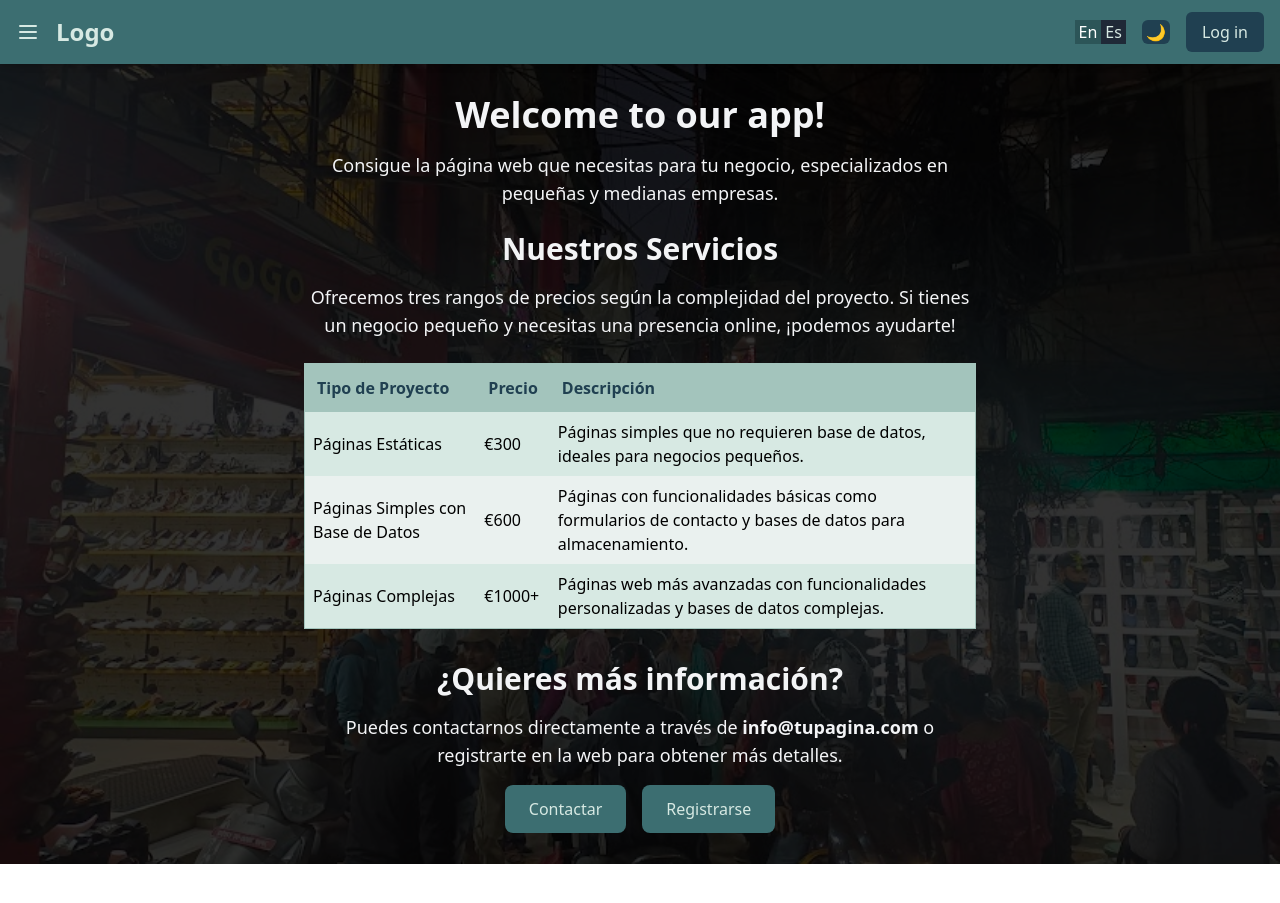
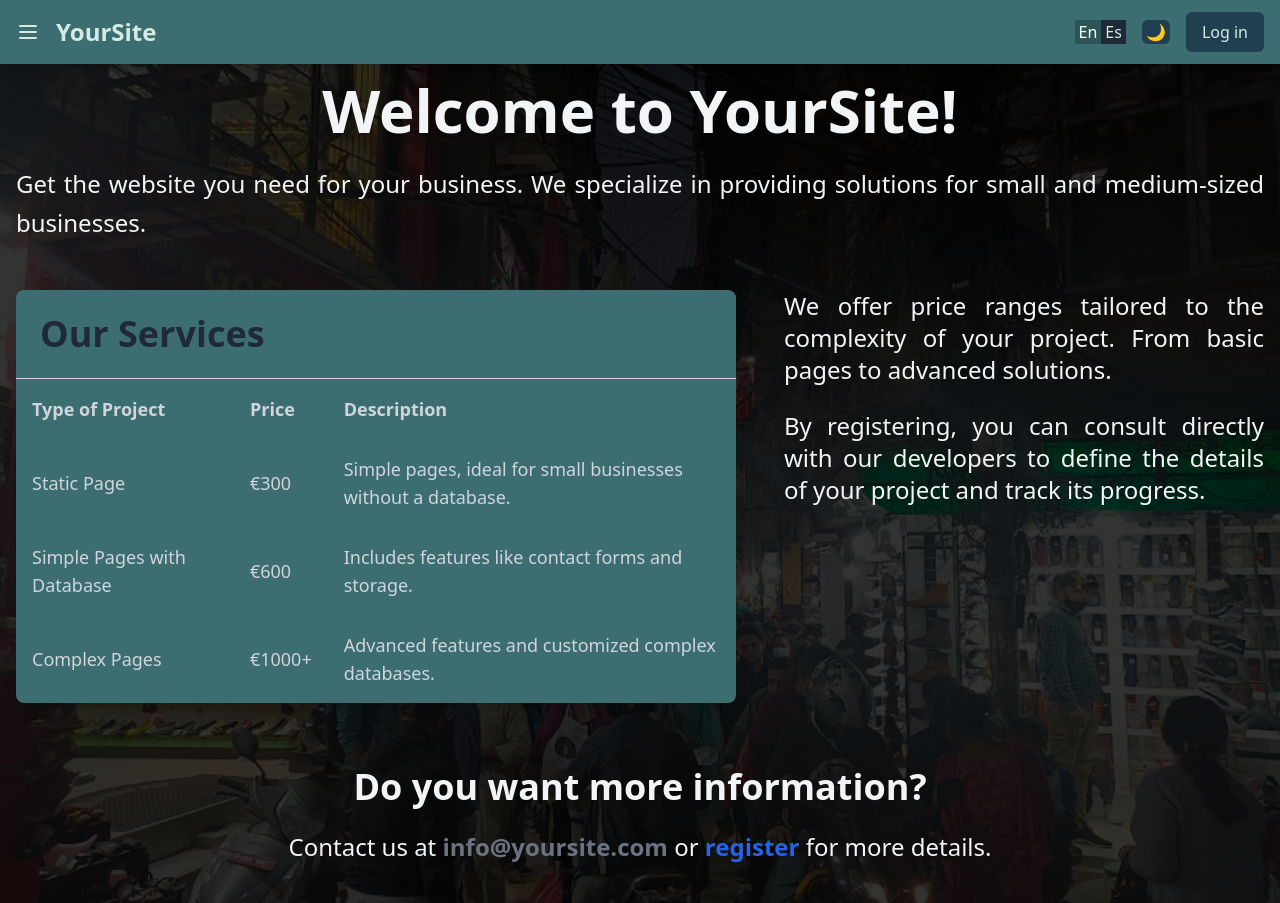
Before and after one commit to hugomdmg/freelance_app, a React (Create React App) app: page / in a window 1280 px wide. Before the commit the page ends 864 px from the top, so only its background shows below. Built offline with nearby package versions, Linux system fonts and the light colour scheme; no server answers.

Commit message:
translate texts

```diff
--- a/public/locales/en/translation.json
+++ b/public/locales/en/translation.json
@@ -1,7 +1,54 @@
 {
-    "welcome": "Welcome to our app!",
-    "button": {
-      "click_me": "Click me",
-      "send": "send"
+  "dashboard": {
+    "welcome": "Welcome to YourSite!",
+    "intro": "Get the website you need for your business. We specialize in providing solutions for small and medium-sized businesses.",
+    "explain1": "We offer price ranges tailored to the complexity of your project. From basic pages to advanced solutions.",
+    "explain2": "By registering, you can consult directly with our developers to define the details of your project and track its progress.",
+    "info": "Do you want more information?",
+    "infotext": {
+      "contact": "Contact us at ",
+      "or": " or ",
+      "details": " for more details.",
+      "link": "register"
+    },
+    "table": {
+      "title": "Our Services",
+      "columns": {
+        "type": "Type of Project",
+        "price": "Price",
+        "description": "Description"
+      },
+      "services": {
+        "static": "Static Page",
+        "staticDescription": "Simple pages, ideal for small businesses without a database.",
+        "simple": "Simple Pages with Database",
+        "simpleDescription": "Includes features like contact forms and storage.",
+        "complex": "Complex Pages",
+        "complexDescription": "Advanced features and customized complex databases."
+      }
     }
+  },
+
+  "projectList":{
+    "title": "Projects list",
+    "projectName": "Project name",
+    "status": "Status",
+    "newProject": "New Project"
+  },
+
+  "projectDetails":{
+    "productionLink": "Production link",
+    "nextMeeting": "Next meeting",
+    "pendingPayment": "Pending payment",
+    "totalPaid": "Total paid",
+    "trelloLink": "Trello link",
+    "makePayment": "Make payment"
+
+  },
+
+  "chat":{
+    "send": "send",
+    "type": "Type your message...",
+    "noMessage": "No messages yet."
   }
+}
--- a/src/Bar/NavBar.js
+++ b/src/Bar/NavBar.js
@@ -39,7 +39,7 @@ const NavBar = ({ user }) => {
                         href="/"
                         className="text-2xl font-bold text-[#d7e9e3] hover:text-[#2c5558] dark:text-white dark:hover:text-gray-400"
                     >
-                        Logo
+                        YourSite
                     </a>
                 </div>
 
--- a/src/Dashboard.js
+++ b/src/Dashboard.js
@@ -2,10 +2,9 @@ import React from "react";
 import { useTranslation } from "react-i18next";
 
 const Dashboard = () => {
-  const { t, i18n } = useTranslation();
+  const { t } = useTranslation();
   const backgroundImageUrl = 'images/people.jpg';
 
-  // Styles for the background image and overlay
   const img = {
     backgroundImage: `url(${backgroundImageUrl})`,
     backgroundSize: 'cover',
@@ -19,81 +18,77 @@ const Dashboard = () => {
     left: 0,
     right: 0,
     bottom: 0,
-    backgroundColor: 'rgba(0, 0, 0, 0.8)', // Dark overlay with some transparency
-    zIndex: 0, // Make sure it's behind the content
+    backgroundColor: 'rgba(0, 0, 0, 0.8)',
+    zIndex: 0,
   };
 
   return (
-    <div
-      className="relative flex flex-col items-center justify-center min-h-screen p-4"
-      style={img}
-    >
-      {/* Overlay for transparency effect */}
+    <div className="relative flex flex-col items-center justify-center min-h-screen p-4" style={img}>
       <div style={overlayStyle}></div>
 
-      {/* Welcome section */}
-      <div className="text-center mb-6 max-w-2xl text-gray-100 dark:text-white relative z-1">
-        <h1 className="text-4xl font-bold">{t("welcome")}</h1>
-        <p className="text-lg mt-4">
-          Consigue la página web que necesitas para tu negocio, especializados en pequeñas y medianas empresas.
+      {/* Welcome Section */}
+      <div className="text-center mb-12 text-gray-100 dark:text-blue-300 relative z-1">
+        <h1 className="text-6xl font-bold mb-6">{t("dashboard.welcome")}</h1>
+        <p className="text-justify text-2xl leading-relaxed">
+          {t("dashboard.intro")}
         </p>
       </div>
 
-      {/* Pricing section */}
-      <div className="text-center max-w-2xl relative z-1">
-        <h3 className="text-3xl font-semibold text-gray-100 mb-4 dark:text-blue-300">
-          Nuestros Servicios
+      {/* Pricing Section */}
+      <div className="flex flex-col lg:flex-row text-center lg:text-left gap-12 items-start relative z-1">
+        {/* Pricing Table */}
+        <div className="w-full bg-[#3c6e71] dark:bg-gray-800 rounded-lg shadow-lg overflow-hidden">
+          <h3 className="text-4xl font-semibold text-gray-800 dark:text-gray-300 p-6 border-b border-gray-300 dark:border-gray-700">
+            {t("dashboard.table.title")}
           </h3>
-        <p className="text-lg text-gray-100 dark:text-gray-300 mb-6">
-          Ofrecemos tres rangos de precios según la complejidad del proyecto. Si tienes un negocio pequeño y necesitas una presencia online, ¡podemos ayudarte!
-        </p>
-
-        {/* Pricing table */}
-        <table className="table-auto w-full mt-6 border-collapse border border-[#a3c4bc] dark:border-gray-600 text-left relative z-1">
+          <table className="text-lg table-auto w-full text-left text-gray-300">
             <thead>
-            <tr className="bg-[#a3c4bc] dark:bg-gray-700 text-[#204051] dark:text-gray-300">
-              <th className="p-3">Tipo de Proyecto</th>
-              <th className="p-3">Precio</th>
-              <th className="p-3">Descripción</th>
+              <tr>
+                <th className="p-4">{t("dashboard.table.columns.type")}</th>
+                <th className="p-4">{t("dashboard.table.columns.price")}</th>
+                <th className="p-4">{t("dashboard.table.columns.description")}</th>
               </tr>
             </thead>
             <tbody>
-            {/* Static Pages */}
-            <tr className="even:bg-[#eaf1ef] dark:text-gray-300 dark:even:bg-gray-700 odd:bg-[#d7e9e3] dark:odd:bg-gray-800 hover:bg-[#c9dcd6] dark:hover:bg-gray-700">
-              <td className="p-2">Páginas Estáticas</td>
-              <td className="p-2">€300</td>
-              <td className="p-2">Páginas simples que no requieren base de datos, ideales para negocios pequeños.</td>
+              <tr>
+                <td className="p-4">{t("dashboard.table.services.static")}</td>
+                <td className="p-4">€300</td>
+                <td className="p-4">{t("dashboard.table.services.staticDescription")}</td>
               </tr>
-            {/* Simple Pages */}
-            <tr className="even:bg-[#eaf1ef] dark:text-gray-300 dark:even:bg-gray-700 odd:bg-[#d7e9e3] dark:odd:bg-gray-800 hover:bg-[#c9dcd6] dark:hover:bg-gray-700">
-              <td className="p-2">Páginas Simples con Base de Datos</td>
-              <td className="p-2">€600</td>
-              <td className="p-2">Páginas con funcionalidades básicas como formularios de contacto y bases de datos para almacenamiento.</td>
+              <tr>
+                <td className="p-4">{t("dashboard.table.services.simple")}</td>
+                <td className="p-4">€600</td>
+                <td className="p-4">{t("dashboard.table.services.simpleDescription")}</td>
               </tr>
-            {/* Complex Pages */}
-            <tr className="even:bg-[#eaf1ef] dark:text-gray-300 dark:even:bg-gray-700 odd:bg-[#d7e9e3] dark:odd:bg-gray-800 hover:bg-[#c9dcd6] dark:hover:bg-gray-700">
-              <td className="p-2">Páginas Complejas</td>
-              <td className="p-2">€1000+</td>
-              <td className="p-2">Páginas web más avanzadas con funcionalidades personalizadas y bases de datos complejas.</td>
+              <tr>
+                <td className="p-4">{t("dashboard.table.services.complex")}</td>
+                <td className="p-4">€1000+</td>
+                <td className="p-4">{t("dashboard.table.services.complexDescription")}</td>
               </tr>
             </tbody>
           </table>
         </div>
 
-      {/* Contact and registration */}
-      <div className="text-center max-w-2xl mt-8 relative z-1">
-        <h3 className="text-3xl font-semibold text-gray-100 mb-4 dark:text-blue-300">¿Quieres más información?</h3>
-        <p className="text-lg text-gray-100 dark:text-gray-300 mb-4">
-          Puedes contactarnos directamente a través de <span className="font-semibold">info@tupagina.com</span> o registrarte en la web para obtener más detalles.
+        {/* Service Description */}
+        <div className="w-full lg:w-2/3 text-gray-100 dark:text-blue-300 text-2xl space-y-6 text-justify">
+          <p>
+            {t('dashboard.explain1')}
           </p>
-        <div className="space-x-4">
-          <button className="px-6 py-3 bg-[#3c6e71] text-[#d7e9e3] rounded-lg hover:bg-[#2c5558] dark:bg-green-600 dark:hover:bg-green-700">
-            Contactar
-          </button>
-          <button className="px-6 py-3 bg-[#3c6e71] text-[#d7e9e3] rounded-lg hover:bg-[#2c5558] dark:bg-green-600 dark:hover:bg-green-700">
-            Registrarse
-          </button>
+          <p>
+          {t('dashboard.explain2')}
+          </p>
         </div>
+      </div>
+
+      {/* Contact Section */}
+      <div className="text-center mt-16 relative z-1 max-w-3xl">
+        <h3 className="text-4xl font-semibold text-gray-100 dark:text-blue-300 mb-6">
+        {t('dashboard.info')}
+
+        </h3>
+        <p className="text-2xl text-gray-100 dark:text-blue-300 mb-6">
+          {t('dashboard.infotext.contact')}<span className="font-semibold text-gray-500">info@yoursite.com</span>{t('dashboard.infotext.or')}<a className="font-semibold text-blue-600" href='/signup'>{t('dashboard.infotext.link')}</a>{t('dashboard.infotext.details')}
+        </p>
       </div>
     </div>
   );
--- a/src/shared/Chat.js
+++ b/src/shared/Chat.js
@@ -46,7 +46,7 @@ const Chat = ({ user1, user2 }) => {
       <h2 className="text-2xl font-bold text-[#204051] dark:text-gray-200 mb-4">Chat</h2>
       <div className="h-80 overflow-y-auto bg-[#eaf1ef] dark:bg-gray-700 rounded-md p-4 space-y-3 mb-4">
         {messages.length === 0 ? (
-          <p className="text-[#9a3c3c] dark:text-gray-400 text-center">No messages yet.</p>
+          <p className="text-[#9a3c3c] dark:text-gray-400 text-center">{t("chat.noMessage")}</p>
         ) : (
           messages.map((message, index) => (
             <div
@@ -71,14 +71,14 @@ const Chat = ({ user1, user2 }) => {
           value={inputMessage}
           onChange={(e) => setInputMessage(e.target.value)}
           onKeyDown={handleKeyPress}
-          placeholder="Type your message..."
+          placeholder={t("chat.type")}
           className="flex-grow p-2 border rounded-lg bg-[#eaf1ef] border-[#a3c4bc] text-[#204051] dark:bg-gray-700 dark:border-gray-600 dark:text-gray-200 focus:outline-none focus:ring-2 focus:ring-[#3c6e71] dark:focus:ring-blue-500"
         />
         <button
           onClick={handleSendMessage}
           className="ml-2 px-4 py-2 bg-[#3c6e71] text-[#d7e9e3] rounded-lg hover:bg-[#2c5558] focus:outline-none dark:bg-blue-500 dark:hover:bg-blue-600"
         >
-          {t("button.send")}
+          {t("chat.send")}
         </button>
       </div>
     </div>
```
Also changed, not shown: public/locales/es/translation.json (+50 -4 lines), src/Costumer_Main/ProjectDetails.js (+9 -7 lines), src/Costumer_Main/ProjectsList.js (+7 -5 lines), src/shared/Calendar.js (+9 -12 lines). Lines whose indentation alone changed are shown as unchanged.
